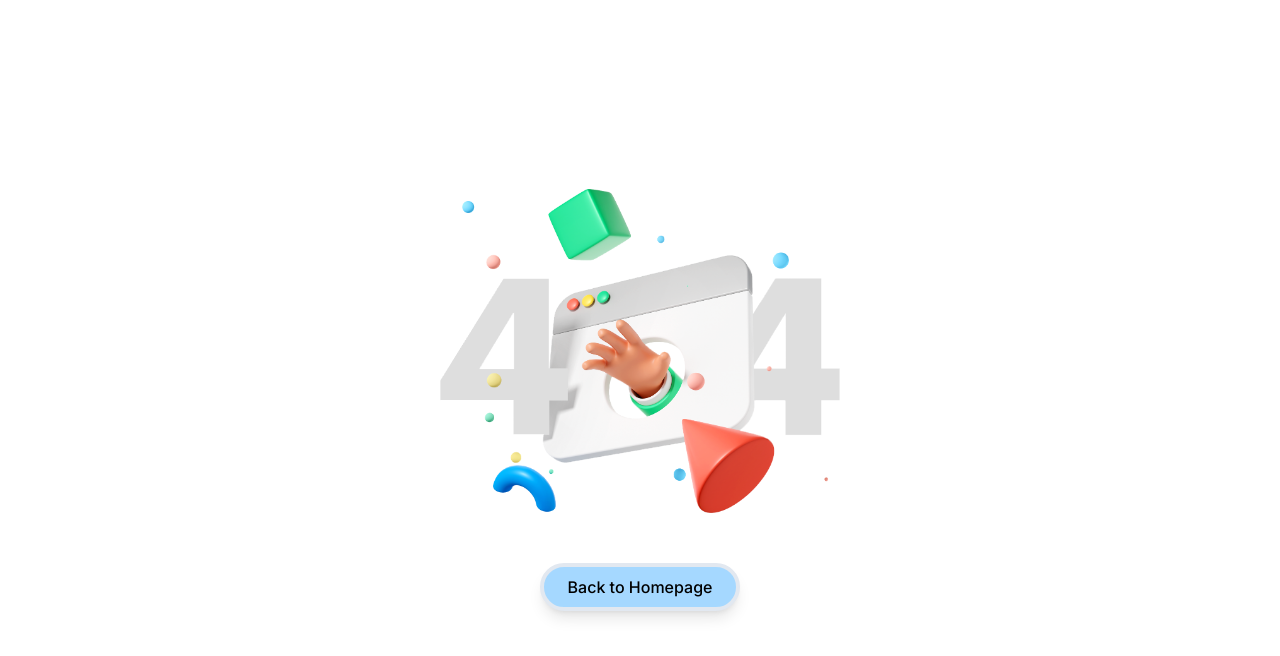
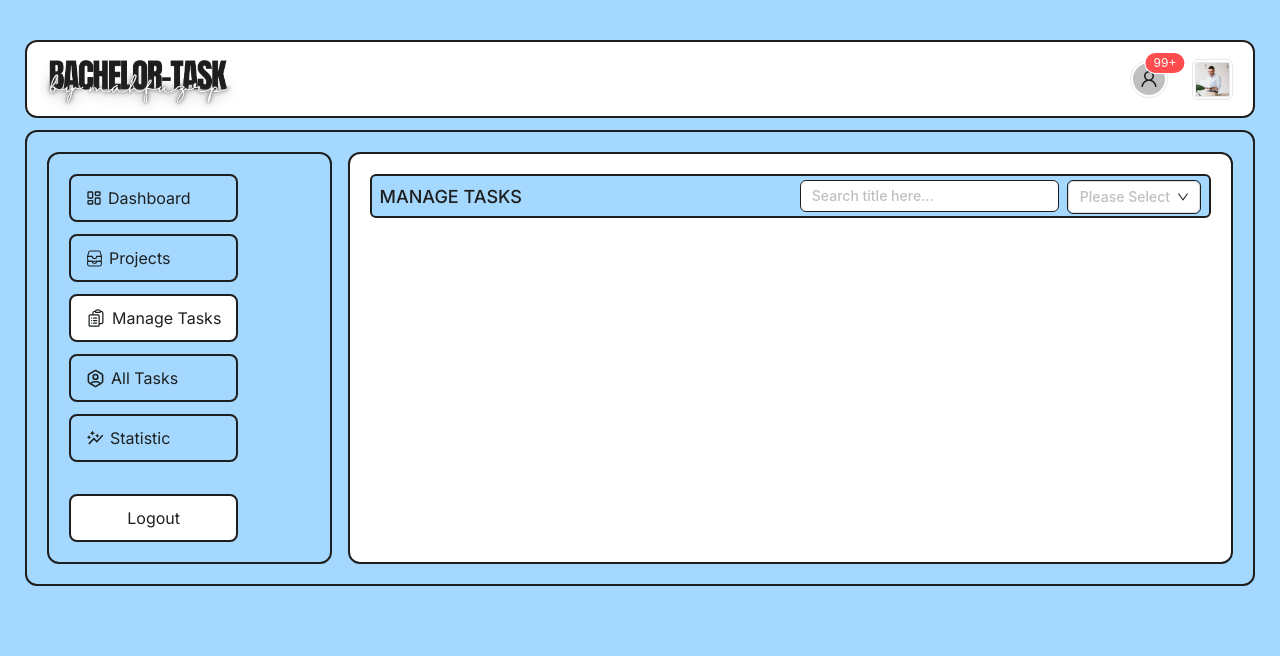
Before and after one commit to mdmahfuzrp/bachelor-task, a Next.js app: page /manage-tasks in a window 1280 px wide. Before the commit this address had no page. Shown: the top 656 px of the page. Built offline with nearby package versions, Linux system fonts and the light colour scheme.

Commit message:
search-filtering

```diff
--- /dev/null
+++ b/src/app/(dashboard)/all-tasks/page.js
@@ -0,0 +1,16 @@
+import AllTasks from "@/components/Tasks/AllTasks";
+import DashboardLayout from "@/layouts/DashboardLayout";
+import React from "react";
+
+const MyAllTasks = () => {
+  return (
+    <DashboardLayout>
+      <h1 className="text-[18px] uppercase py-[2px] bg-special border-2 border-black px-2 rounded-md mb-3 font-medium  text-primary">
+        My All Tasks
+      </h1>
+      <AllTasks />
+    </DashboardLayout>
+  );
+};
+
+export default MyAllTasks;
--- a/src/app/(dashboard)/dashboard/page.js
+++ b/src/app/(dashboard)/dashboard/page.js
@@ -34,7 +34,7 @@ const Dashboard = () => {
       ) : projectList?.data?.length > 0 ? (
         <div>
           <h1 className="text-[18px] uppercase py-[2px] bg-special border-2 border-black px-2 rounded-md mb-3 font-medium  text-primary">
-            All projects
+            Projects overview
           </h1>
 
           <div className="grid grid-cols-3 gap-4">
--- /dev/null
+++ b/src/app/(dashboard)/manage-tasks/page.js
@@ -0,0 +1,80 @@
+"use client";
+import Task from "@/components/Tasks/Task";
+import DashboardLayout from "@/layouts/DashboardLayout";
+import { TodoOption } from "@/lib/TodoOption";
+import { Input, Select } from "antd";
+import useTaskStore from "@/zustand/store";
+import { useEffect, useMemo, useState } from "react";
+
+const ManageTasks = () => {
+  const tasks = useTaskStore((state) => state.tasks);
+  const [allTasks, setAllTasks] = useState(tasks || []);
+  const [search, setSearch] = useState("");
+  const [status, setStatus] = useState("");
+
+  // search functionality
+  const handleSearch = (e) => {
+    setSearch(e?.target?.value);
+  };
+
+  // filter using status
+  const handleSetStatus = (value) => {
+    setStatus(value);
+  };
+
+  // get data from local using persist
+  useEffect(() => {
+    useTaskStore.persist.rehydrate();
+  }, []);
+
+  //   update state with on load
+  useEffect(() => {
+    if (search) {
+      const newData = tasks?.filter((task) =>
+        task?.title?.toLowerCase().includes(search.toLowerCase())
+      );
+      setAllTasks(newData);
+    } else if (status) {
+      const newData = tasks?.filter((task) => task?.status === status);
+      setAllTasks(newData);
+    } else {
+      setAllTasks(tasks);
+    }
+  }, [tasks, search, status]);
+
+  return (
+    <DashboardLayout>
+      <div className="text-[18px] flex items-center justify-between pb-[2px] uppercase py-[2px] bg-special border-2 border-black px-2 rounded-md mb-3 font-medium  text-primary">
+        Manage Tasks
+        <div className="flex items-center gap-2">
+          <Input
+            placeholder="Search title here..."
+            allowClear
+            onChange={handleSearch}
+            className="border border-black text-primary"
+          />
+
+          <div className="border border-black capitalize mt-[2px] rounded-md">
+            <Select
+              allowClear
+              style={{
+                width: "100%",
+              }}
+              placeholder="Please select"
+              onChange={handleSetStatus}
+              options={TodoOption}
+            />
+          </div>
+        </div>
+      </div>
+
+      <div className="grid grid-cols-1 gap-3 sm:grid-cols-2 md:grid-cols-3 lg:grid-cols-4 items-start">
+        {allTasks.map((task) => (
+          <Task key={task.id} {...task} />
+        ))}
+      </div>
+    </DashboardLayout>
+  );
+};
+
+export default ManageTasks;
--- a/src/components/DashboardNav.js
+++ b/src/components/DashboardNav.js
@@ -2,6 +2,7 @@ import { Button, Dropdown, Space, Avatar, Badge } from "antd";
 import React from "react";
 import { UserOutlined } from "@ant-design/icons";
 import Image from "next/image";
+import DrawerForNav from "./DrawerForNav";
 
 const items = [
   {
@@ -46,8 +47,13 @@ const DashboardNav = () => {
   return (
     <div className="bg-white rounded-xl">
       <div className="w-full flex items-center justify-between border-2 px-5 pl-3 rounded-xl mb-3 border-black">
-        <Image src={"/logo.png"} width={200} height={200} />
-        <div className="flex items-center gap-6">
+        <Image
+          src={"/logo.png"}
+          className="w-[150px] lg:w-[200px]"
+          width={200}
+          height={200}
+        />
+        <div className="hidden lg:flex items-center gap-6">
           <button className="border rounded-full p-[2px]">
             <Badge count={100}>
               <Avatar icon={<UserOutlined />} />
@@ -76,6 +82,7 @@ const DashboardNav = () => {
             </Dropdown>
           </Space>
         </div>
+        <DrawerForNav />
       </div>
     </div>
   );
--- /dev/null
+++ b/src/components/DrawerForNav.js
@@ -0,0 +1,38 @@
+"use client";
+import Sidebar from "@/shared/Sidebar";
+import React, { useState } from "react";
+import { Drawer } from "antd";
+import { IoMenu } from "react-icons/io5";
+
+const DrawerForNav = () => {
+  const [open, setOpen] = useState(false);
+  const [placement, setPlacement] = useState("left");
+  const showDrawer = () => {
+    setOpen(true);
+  };
+  const onClose = () => {
+    setOpen(false);
+  };
+  const onChange = (e) => {
+    setPlacement(e.target.value);
+  };
+  return (
+    <div className="flex lg:hidden">
+      <button onClick={showDrawer}>
+        <IoMenu size={22} />
+      </button>
+      <Drawer
+        title="Basic Drawer"
+        placement={placement}
+        closable={false}
+        onClose={onClose}
+        open={open}
+        key={placement}
+      >
+        <Sidebar />
+      </Drawer>
+    </div>
+  );
+};
+
+export default DrawerForNav;
--- a/src/components/Tasks/AddNewTask.js
+++ b/src/components/Tasks/AddNewTask.js
@@ -38,6 +38,7 @@ const AddNewTask = () => {
       setOpen(false);
 
       addTask(title, description);
+      messageApi.success("Successfully task added.");
     }, 1000);
   };
 
--- a/src/components/Tasks/AllTasks.js
+++ b/src/components/Tasks/AllTasks.js
@@ -1,9 +1,16 @@
+"use client";
 import React from "react";
 import Columns from "./Columns";
+import { usePathname } from "next/navigation";
 
 const AllTasks = () => {
+  const pathname = usePathname();
   return (
-    <section className="flex text-primary bg-special border-2 border-black rounded-md px-4 mt-5">
+    <section
+      className={`flex text-primary pb-4 bg-special border-2 border-black rounded-md px-4 ${
+        pathname === "/all-tasks" ? "" : "mt-5"
+      }`}
+    >
       <div className="w-full">
         <Columns />
       </div>
--- a/src/components/Tasks/Task.js
+++ b/src/components/Tasks/Task.js
@@ -69,8 +69,8 @@ export default function Task({ id, title, description, status }) {
       setTimeout(() => {
         setLoading(false);
         setOpen(false);
-
         updateTask(id, editedTask?.status);
+        messageApi.success("Successfully task updated.");
       }, 1000);
     } else {
       setOpen(false);
--- a/src/layouts/DashboardLayout.js
+++ b/src/layouts/DashboardLayout.js
@@ -8,10 +8,10 @@ const DashboardLayout = ({ children }) => {
       <div className="container !py-10">
         <DashboardNav />
         <div className="border-2 border-black rounded-xl p-5 gap-4 grid grid-cols-8">
-          <div className="col-span-2 p-5 border-black border-2 rounded-xl overflow-y-auto max-h-[70vh]">
+          <div className="hidden lg:flex col-span-2 p-5 border-black border-2 rounded-xl overflow-y-auto max-h-[70vh]">
             <Sidebar />
           </div>
-          <div className="col-span-6 overflow-y-auto max-h-[70vh] overflow-x-hidden p-5 border-black border-2 bg-white rounded-xl">
+          <div className="col-span-full lg:col-span-6 overflow-y-auto max-h-[70vh] overflow-x-hidden p-5 border-black border-2 bg-white rounded-xl">
             {children}
           </div>
         </div>
--- a/src/lib/SidebarData.js
+++ b/src/lib/SidebarData.js
@@ -16,13 +16,13 @@ export const SidebarData = [
     icon: <IoFileTrayStackedOutline size={17} />,
   },
   {
-    name: "My Tasks",
-    url: "/my-tasks",
+    name: "Manage Tasks",
+    url: "/manage-tasks",
     icon: <HiOutlineClipboardDocumentList size={20} />,
   },
   {
-    name: "Contributors",
-    url: "/contributors",
+    name: "All Tasks",
+    url: "/all-tasks",
     icon: <TbUserHexagon size={19} />,
   },
   {
```
